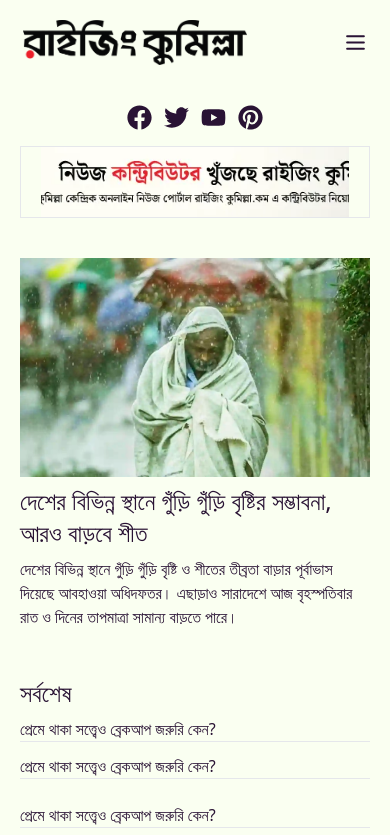
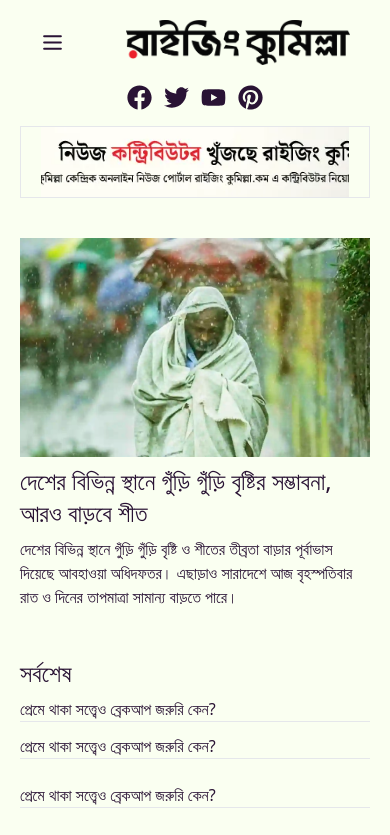
Before and after one commit to mdsajalali/rising-cumilla, a React (Vite) app: page / in a window 390 px wide. Shown: the top 835 px of the page. Built offline with nearby package versions, Linux system fonts and the light colour scheme.

Commit message:
Header modify

```diff
--- a/src/pages/Home/Header.jsx
+++ b/src/pages/Home/Header.jsx
@@ -1,5 +1,6 @@
 import { useEffect, useState } from "react";
 import { FaFacebook, FaPinterest, FaTwitter, FaYoutube } from "react-icons/fa";
+import { IoMdClose } from "react-icons/io";
 import { TbMenu2 } from "react-icons/tb";
 import { Link } from "react-router-dom";
 import logo from "../../assets/images/logo.webp";
@@ -7,10 +8,6 @@ const Header = () => {
   const [click, setClick] = useState(false);
 
   const [formattedDate, setFormattedDate] = useState("");
-
-  const toggleNavbar = () => {
-    setClick(!click);
-  };
 
   useEffect(() => {
     const updateDate = () => {
@@ -39,37 +36,24 @@ const Header = () => {
 
   return (
     <>
-      <div className="flex items-center flex-col md:flex-row gap-5 justify-evenly pt-5 relative">
+      <div className="flex items-center  flex-wrap gap-5 justify-evenly pt-5 relative">
         <div>
-          {/* mobile view start here*/}
-          <div className="sm:hidden block">
-            <div className="flex items-center gap-24">
-              <div>
-                <Link to="/">
-                  <img className="w-56" src={logo} alt="logo" />
-                </Link>
-              </div>
-              <div className="cursor-pointer" onClick={toggleNavbar}>
-                <TbMenu2 size={25} />
-              </div>
-            </div>
-          </div>
-          {/* mobile view end here */}
           <div
-            className="cursor-pointer  hidden sm:block  xl:-ml-6"
-            onClick={toggleNavbar}
+            className="cursor-pointer xl:-ml-6"
+            onClick={() => setClick(true)}
           >
             <TbMenu2 size={25} />
           </div>
           {click && (
-            <nav className="w-[250px] bg-white list-none  cursor-pointer fixed top-0 left-0 min-h-screen    ">
-              <Link to="/">
-                <img
-                  className="w-full px-10 py-5  bg-[#F5FFDC]"
-                  src={logo}
-                  alt=""
-                />
-              </Link>
+            <nav className="w-[250px] z-10 bg-white list-none  cursor-pointer fixed top-0 left-0 min-h-screen    ">
+              <div className="flex items-center px-10 py-5  bg-[#F5FFDC]">
+                <Link to="/">
+                  <img className="w-full pr-5 " src={logo} alt="" />
+                </Link>
+                <div onClick={() => setClick(false)}>
+                  <IoMdClose size={25} />
+                </div>
+              </div>
               <li className="px-10 py-2 text-[#FF7676]">
                 <Link to="/">প্রচ্ছদ</Link>
               </li>
@@ -128,7 +112,7 @@ const Header = () => {
         </div>
         <div>
           <Link to="/">
-            <img className="w-56  hidden sm:block" src={logo} alt="logo" />
+            <img className="w-56 " src={logo} alt="logo" />
           </Link>
         </div>
         <div>
```
